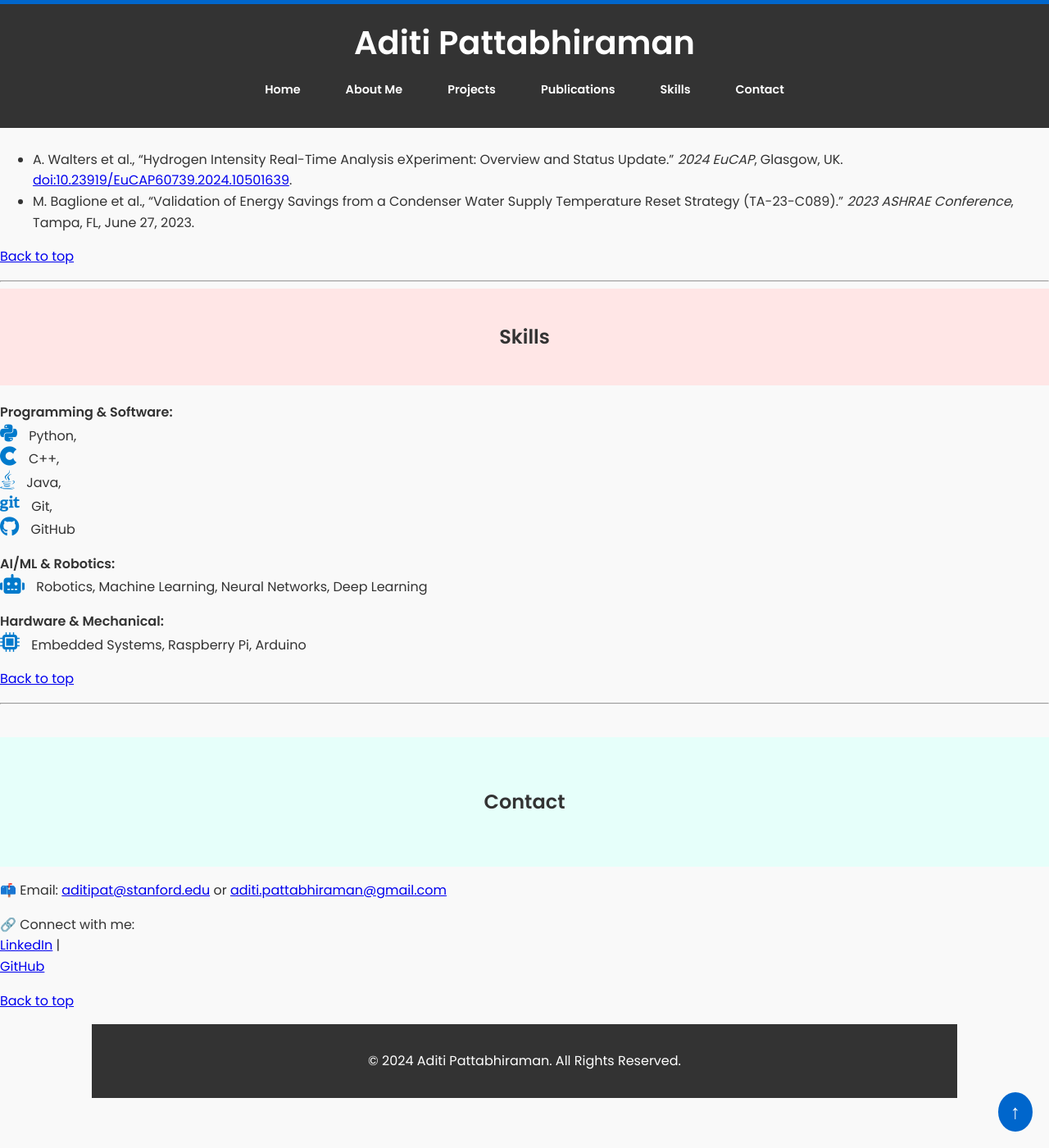
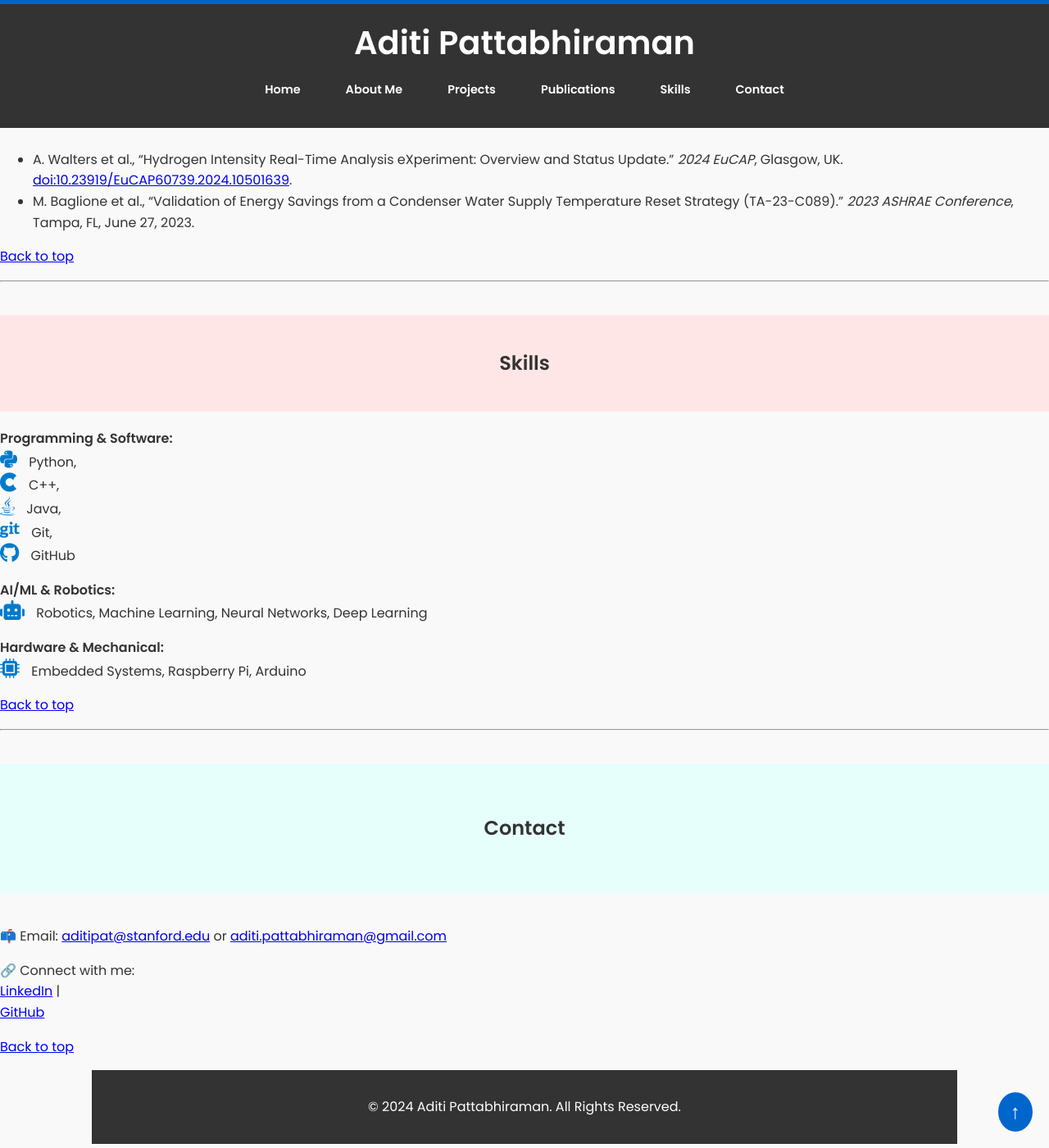
Before and after one commit to aditipattabhiraman/aditipattabhiraman.github.io, a Jekyll site: the page built from index.md, in a window 1280 px wide and 1400 px high, scrolled down 2057 px. Shown: the whole window at 82% size. Built offline with Jekyll 4.4.1, drawn with Linux system fonts in a browser that asks for light colours.

Commit message:
Update styles.css

```diff
--- a/assets/css/styles.css
+++ b/assets/css/styles.css
@@ -91,6 +91,17 @@
 #skills, #contact {
     text-align: center;
     margin: 0 auto;
+}
+/* Global Margin for Sections */
+section {
+    margin: 20px auto;
+    max-width: 80%;
+}
+
+/* Margin for Skills and Connect sections */
+#skills, #contact {
+    margin: 40px auto;
+    text-align: center;
 }
 
 /* Portfolio Preview Styling */
```
